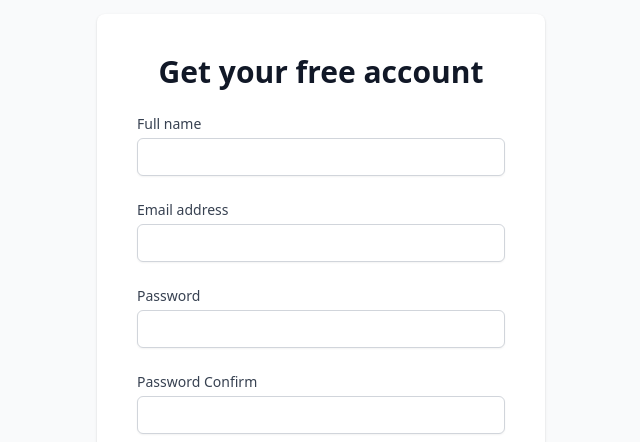
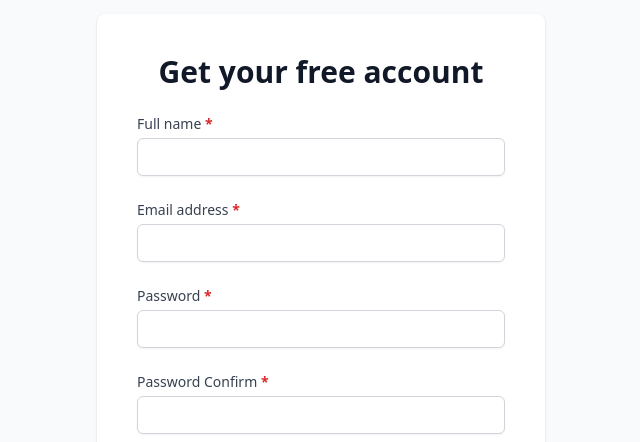
Before and after one commit to Bahodir8586/credit-system-frontend, a Next.js app: page /auth/signup in a window 1280 px wide. Shown: the part 131-573 px from the top of the page, without its empty margins (319-959 px from the left). Built offline with nearby package versions, Linux system fonts and the light colour scheme.

Commit message:
debugging registre

```diff
--- a/modules/shared/Login/Login.jsx
+++ b/modules/shared/Login/Login.jsx
@@ -20,7 +20,9 @@ const Login = ({ submitForm, errorMessage }) => {
               Sign in to your account
             </h2>
             <div>
-              <label className="block text-sm font-medium text-gray-700">Email address</label>
+              <label className="block text-sm font-medium text-gray-700">
+                Email address <span className="text-red-600 font-bold">*</span>
+              </label>
               <div className="mt-1">
                 <input
                   name="email"
@@ -35,7 +37,9 @@ const Login = ({ submitForm, errorMessage }) => {
             </div>
 
             <div>
-              <label className="block text-sm font-medium text-gray-700">Password</label>
+              <label className="block text-sm font-medium text-gray-700">
+                Password <span className="text-red-600 font-bold">*</span>
+              </label>
               <div className="mt-1">
                 <input
                   name="password"
--- a/modules/shared/Register/Register.jsx
+++ b/modules/shared/Register/Register.jsx
@@ -15,14 +15,16 @@ const Register = ({ submitForm, errorMessage }) => {
             className="space-y-6"
             onSubmit={(e) => {
               e.preventDefault();
-              submitForm(email, password);
+              submitForm(name, email, password, passwordConfirm);
             }}
           >
             <h2 className="mt-6 text-center text-3xl font-bold text-gray-900">
               Get your free account
             </h2>
             <div>
-              <label className="block text-sm font-medium text-gray-700">Full name</label>
+              <label className="block text-sm font-medium text-gray-700">
+                Full name <span className="text-red-600 font-bold">*</span>
+              </label>
               <div className="mt-1">
                 <input
                   name="name"
@@ -37,7 +39,9 @@ const Register = ({ submitForm, errorMessage }) => {
             </div>
 
             <div>
-              <label className="block text-sm font-medium text-gray-700">Email address</label>
+              <label className="block text-sm font-medium text-gray-700">
+                Email address <span className="text-red-600 font-bold">*</span>
+              </label>
               <div className="mt-1">
                 <input
                   name="email"
@@ -52,7 +56,9 @@ const Register = ({ submitForm, errorMessage }) => {
             </div>
 
             <div>
-              <label className="block text-sm font-medium text-gray-700">Password</label>
+              <label className="block text-sm font-medium text-gray-700">
+                Password <span className="text-red-600 font-bold">*</span>
+              </label>
               <div className="mt-1">
                 <input
                   name="password"
@@ -67,7 +73,9 @@ const Register = ({ submitForm, errorMessage }) => {
             </div>
 
             <div>
-              <label className="block text-sm font-medium text-gray-700">Password Confirm</label>
+              <label className="block text-sm font-medium text-gray-700">
+                Password Confirm <span className="text-red-600 font-bold">*</span>
+              </label>
               <div className="mt-1">
                 <input
                   name="passwordConfirm"
--- a/pages/auth/signup.js
+++ b/pages/auth/signup.js
@@ -7,9 +7,9 @@ import axios from '@/utils/axios';
 export default function Signup() {
   const [errorMessage, setErrorMessage] = useState('');
   const router = useRouter();
-  const registerHandler = (email, password) => {
+  const registerHandler = (name, email, password, passwordConfirm) => {
     axios
-      .post('/users/signup', { email, password })
+      .post('/users/signup', { name, email, password, passwordConfirm })
       .then((response) => {
         console.log(response);
         router.push(routePaths.home);
@@ -19,5 +19,10 @@ export default function Signup() {
         setErrorMessage(error.response?.data?.message);
       });
   };
-  return <Register submitForm={(e, p) => registerHandler(e, p)} errorMessage={errorMessage} />;
+  return (
+    <Register
+      submitForm={(n, e, p, pc) => registerHandler(n, e, p, pc)}
+      errorMessage={errorMessage}
+    />
+  );
 }
```
